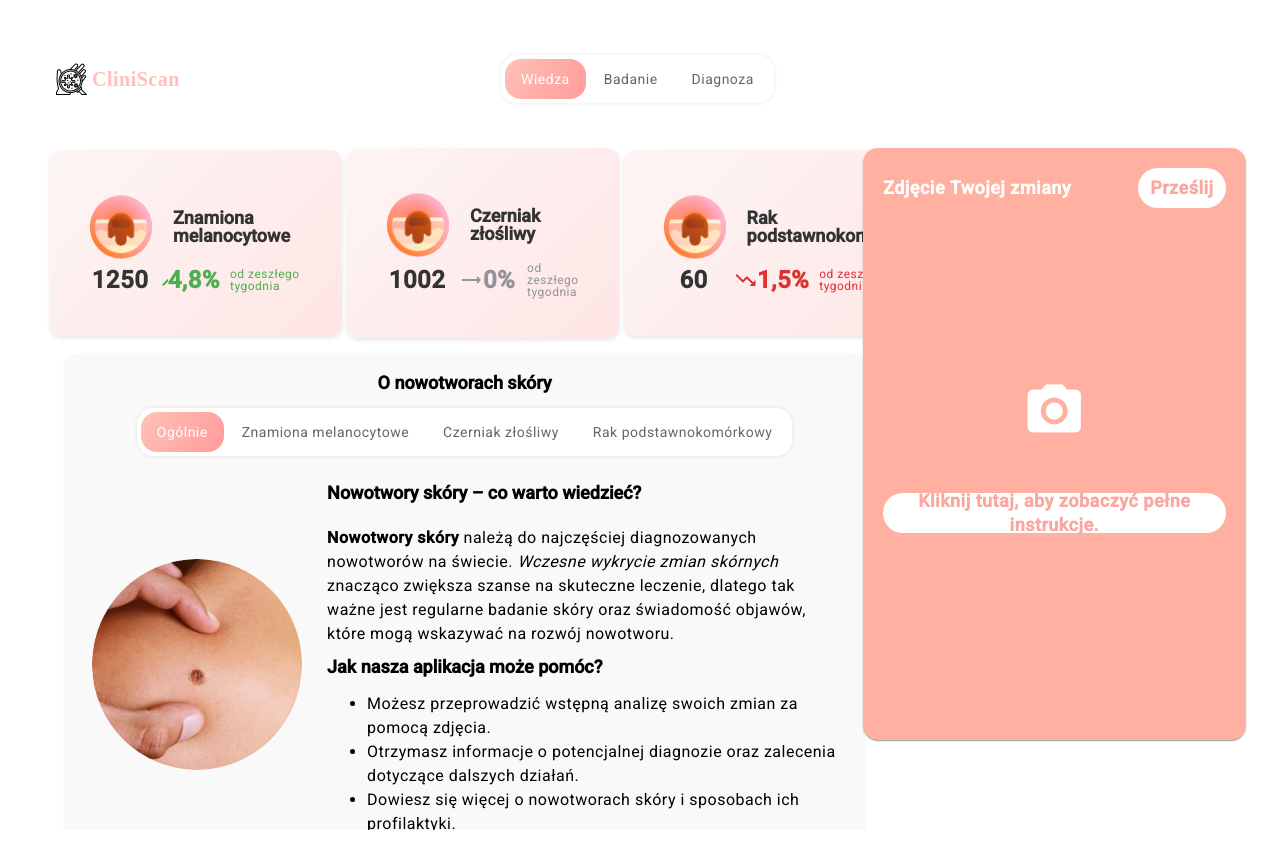
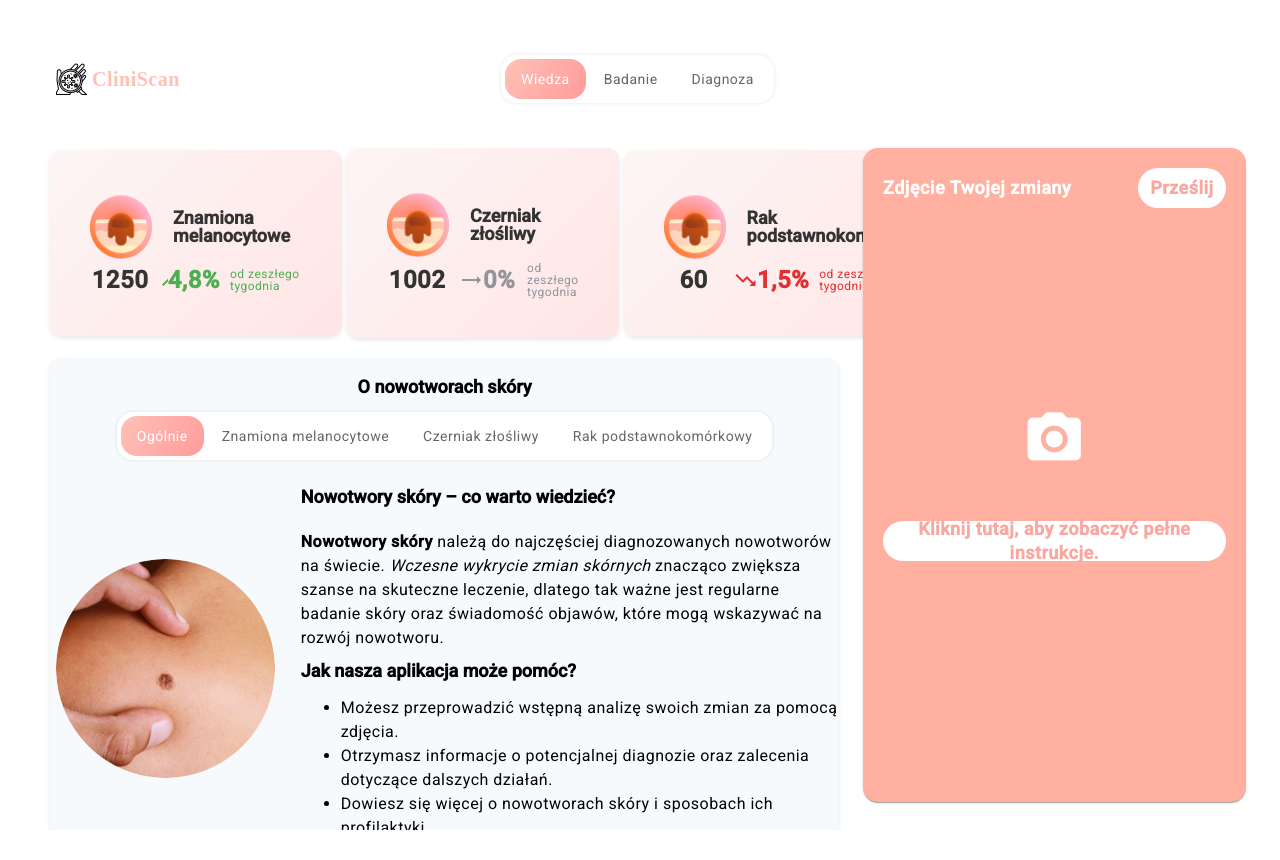
Before and after one commit to SalamonSz/ZPI, an Angular app: page / in a window 1280 px wide. Built offline with nearby package versions, Linux system fonts and the light colour scheme; no server answers.

Commit message:
style update

```diff
--- a/src/components/information-section/information-section.component.scss
+++ b/src/components/information-section/information-section.component.scss
@@ -1,14 +1,13 @@
 :host{
     height:98%;
-    padding: 16px;
 }
 .container {
     font-family: Roboto;
     margin: 0 auto;
     text-align: center;
-    background-color: #f9f9f9;
+    background-color: #f7fafc;
     border-radius: 10px;
-    padding: 20px;
+    padding: 20px 0px;
     box-shadow: 0 2px 4px rgba(0, 0, 0, 0.1);
     height: 100%;
     width: 100%;
--- a/src/components/overview/overview.component.scss
+++ b/src/components/overview/overview.component.scss
@@ -9,6 +9,7 @@
     display: flex;
     flex-direction: column;
     justify-content: space-between;
+    gap:20px;
 }
 
 .card-section{
@@ -19,7 +20,7 @@
     gap:5px;
 }
 .analysis-section{
-    height:95%;
+    height:101%;
     width: 66%;
 }
 .instruction-section{
@@ -39,12 +40,12 @@
     width: 100%;
 }
 .camera-section-small{
-    height: 100%;
+    height: 105%;
     width: 32%;
     transition: all 0.5s ease-in-out;
 }
 .camera-section-big{
-    height: 100%;
+    height: 105%;
     width: 67%;
     transition: all 0.5s ease-in-out;
 }
--- a/src/components/upload/upload.component.scss
+++ b/src/components/upload/upload.component.scss
@@ -7,7 +7,8 @@
 
   &.large {
     width: 100%;
-    height: 95%;
+    height: 100%;
+    padding-bottom: 20px;
     .upload-area {
       display: flex;
       flex-direction: column;
```
